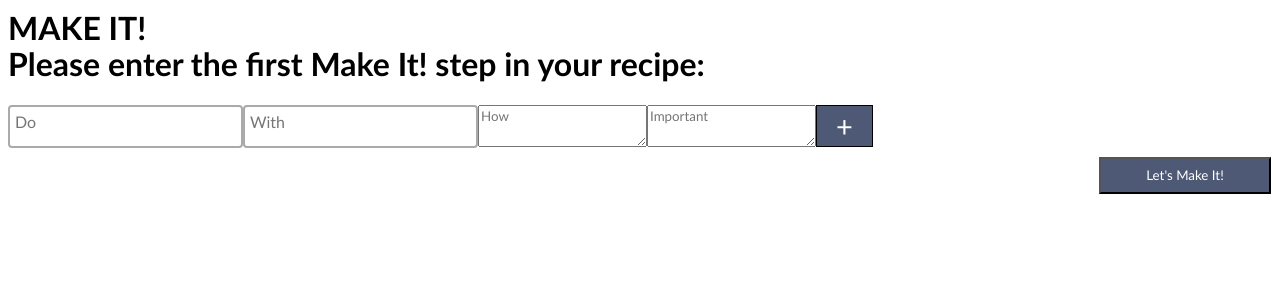
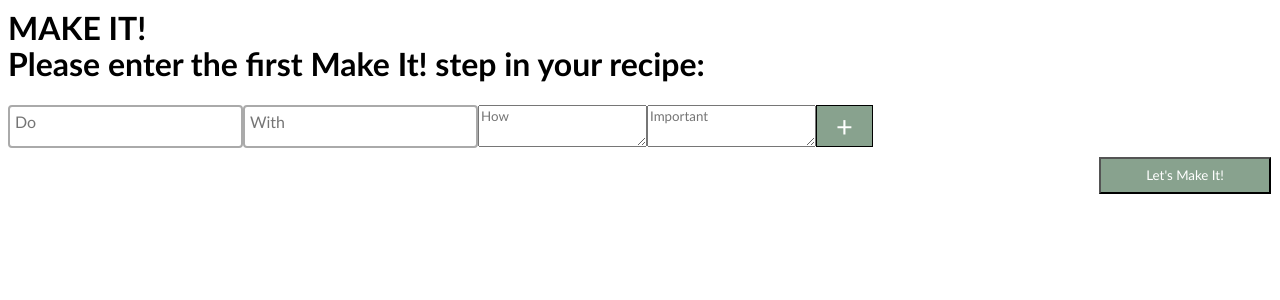
Before and after one commit to zakirhossen23/recipeconverterplugin, a PHP site: page /includes/custompage/makeit-steps in a window 1280 px wide. Shown: the top 300 px of the page. Run offline with PHP 8.4, Linux system fonts and the light colour scheme; some libraries are stand-ins or nearby versions.

Commit message:
with vox

```diff
--- a/includes/custompage/makeit-steps.php
+++ b/includes/custompage/makeit-steps.php
@@ -45,7 +45,7 @@
                     </select>
                 </div>
                 <div class="row">
-                    <select class="js-select2with" multiple="multiple">
+                    <select class="js-select2with" id="withselect" multiple="multiple">
                         <option value="O1" data-badge="">Option1</option>
                         <option value="O2" data-badge="">Option2</option>
                         <option value="O3" data-badge="">Option3</option>
@@ -81,16 +81,18 @@
     <script>
     var row_id = 1;
 
-    var itemfield = document.getElementById("itemname");
+    var itemfield = document.getElementById("withselect");
     var allitemcode = [];
     var codeitem = [];
     var item = localStorage.getItem("items");
     allitemcode = item.split(",");
+    var item_id = 1;
     allitemcode.forEach(element => {
-        codeitem.push("<option>" + element + "</option>");
+        codeitem.push("<option>" + item_id + "</option>");
+        item_id++;
     });
     itemfield.innerHTML = codeitem;
-    var item_id = 1;
+    item_id = 1;
     makegroup();
 
     function Makeit() {
@@ -113,7 +115,7 @@
         if (btn.value == "Edit") {
 
 
-            btn.style.background = " #4E5975";
+            btn.style.background = " #88a28e";
             document.getElementById('ingredient' + id).removeAttribute("Readonly");
             document.getElementById('ingredient' + id).style.border = "solid 1px";
             document.getElementById('ingredient' + id).style.fontSize = "larger";
@@ -239,7 +241,7 @@
 <style>
 .btn-add {
     border: solid black 1px;
-    background: #4E5975;
+    background: #88a28e;
     font-size: 29px;
     width: 57px;
     cursor: pointer;
@@ -260,7 +262,7 @@
     margin: 10px 1px 12px 0px;
     cursor: pointer;
     color: white;
-    background: #4E5975;
+    background: #88a28e;
 }
 
 th,
@@ -303,7 +305,7 @@ input {
     width: 100%;
     height: 100%;
     cursor: pointer;
-    background: #4E5975;
+    background: #88a28e;
     border: none;
     color: white;
 }
@@ -316,7 +318,7 @@ input {
 .deletebtn {
     width: 100%;
     height: 100%;
-    background: #4E5975;
+    background: #88a28e;
     border: none;
     color: white;
     cursor: pointer;
```
